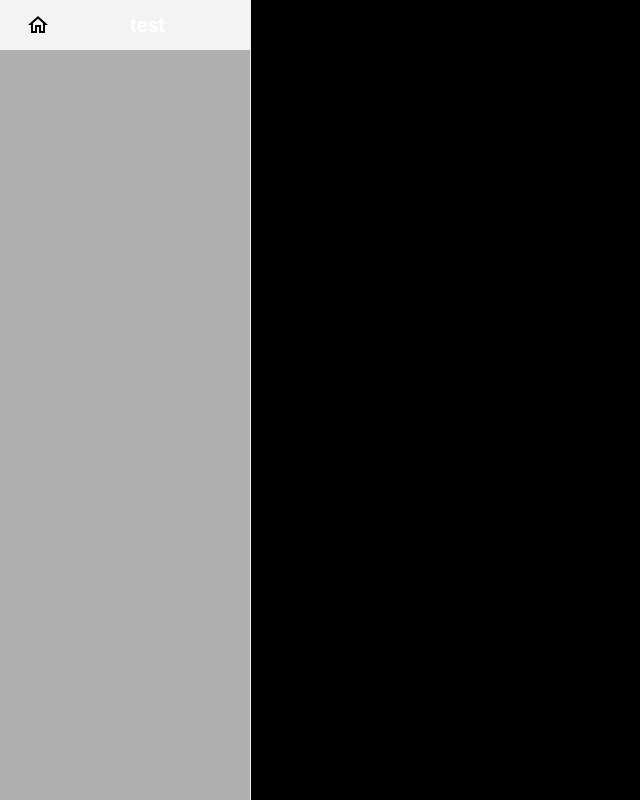
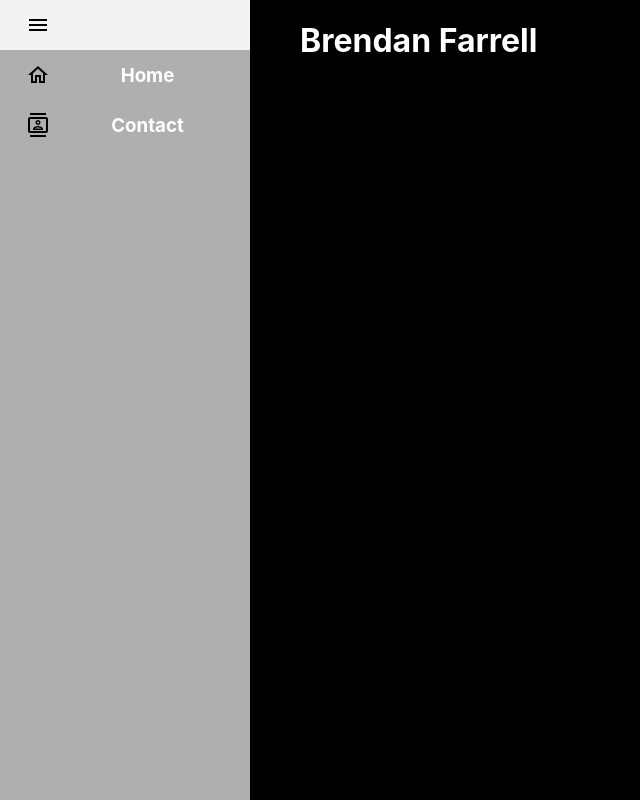
Before and after one commit to bbrendan/about, a React (Create React App) app: page / in a window 1280 px wide. Shown: the whole page, without its empty margins (0-640 px from the left). Built offline with nearby package versions, Linux system fonts and the light colour scheme; the HTML template or start-up script is replaced by a standard one.

Commit message:
more sidebar

```diff
--- a/package.json
+++ b/package.json
@@ -14,6 +14,7 @@
     "react-dom": "^18.2.0",
     "react-pro-sidebar": "^1.1.0-alpha.1",
     "react-scripts": "5.0.1",
+    "styled-components": "^6.0.0-rc.2",
     "web-vitals": "^2.1.4"
   },
   "scripts": {
--- a/src/App.js
+++ b/src/App.js
@@ -1,7 +1,7 @@
 import './App.css';
 
 // components
-import SidebarWrapper from './components/SidebarWrapper';
+import SidebarWrapper from './components/Sidebar/SidebarWrapper';
 
 function App() {
   return (
--- /dev/null
+++ b/src/components/Sidebar/SidebarWrapper.js
@@ -0,0 +1,44 @@
+import React from "react";
+
+// styles
+import * as s from "./SidebarWrapper.styles";
+
+// components
+import { Sidebar, Menu, MenuItem, useProSidebar } from "react-pro-sidebar";
+
+// icons
+import MenuOutlinedIcon from "@mui/icons-material/MenuOutlined";
+import HomeOutlinedIcon from "@mui/icons-material/HomeOutlined";
+import ContactsOutlinedIcon from "@mui/icons-material/ContactsOutlined";
+
+function SidebarWrapper() {
+  const { collapseSidebar } = useProSidebar();
+
+  return (
+    <div id="sidebar" style={{ height: "100vh", display: "flex" }}>
+      <s.WrapperStyles>
+        <Sidebar className="sidebar">
+          <Menu>
+            <MenuItem
+              icon={<MenuOutlinedIcon />}
+              onClick={() => {
+                collapseSidebar();
+              }}
+            ></MenuItem>
+            <MenuItem icon={<HomeOutlinedIcon />}>
+              <h1 style={{ color: "white" }}>Home</h1>
+            </MenuItem>
+            <MenuItem icon={<ContactsOutlinedIcon />}>
+              <h1 style={{ color: "white" }}>Contact</h1>
+            </MenuItem>
+          </Menu>
+        </Sidebar>
+      </s.WrapperStyles>
+      <div id="shell">
+        <h1 style={{ color: "white", marginLeft: "50px" }}>Brendan Farrell</h1>
+      </div>
+    </div>
+  );
+}
+
+export default SidebarWrapper;
--- /dev/null
+++ b/src/components/Sidebar/SidebarWrapper.styles.js
@@ -0,0 +1,9 @@
+import styled from 'styled-components';
+
+export const WrapperStyles = styled.div`
+    .sidebar {
+        height: 100%;
+
+        border-right-width: 0px;
+    }
+`;
--- a/src/components/SidebarWrapper.js
+++ /dev/null
@@ -1,33 +0,0 @@
-import React from 'react';
-
-// components
-import { Sidebar, Menu, MenuItem, useProSidebar } from 'react-pro-sidebar';
-
-// icons
-import HomeOutlinedIcon from "@mui/icons-material/HomeOutlined";
-
-// const { collapseSidebar } = useProSidebar();
-
-function SidebarWrapper() {
-    const { collapseSidebar } = useProSidebar();
-
-    return (
-        <div id='sidebar' style={{ height: '100vh', display: 'flex' }}>
-            <Sidebar>
-                <Menu>
-                    <MenuItem
-                        icon = {<HomeOutlinedIcon />}
-                        onClick = {() => {
-                            collapseSidebar();
-                        }}
-                    >
-                    {" "}
-                    <h1 style={{ color: 'white' }}>test</h1>
-                    </MenuItem>
-                </Menu>
-            </Sidebar>
-        </div>
-    );
-}
-
-export default SidebarWrapper;
--- a/src/index.css
+++ b/src/index.css
@@ -6,7 +6,7 @@ body {
   -webkit-font-smoothing: antialiased;
   -moz-osx-font-smoothing: grayscale;
 
-  height: 100vh;
+  height: 100%;
   background: black;
 }
 
```
Also changed, not shown: 1 other file (tests, documents, lock files or other folders).
